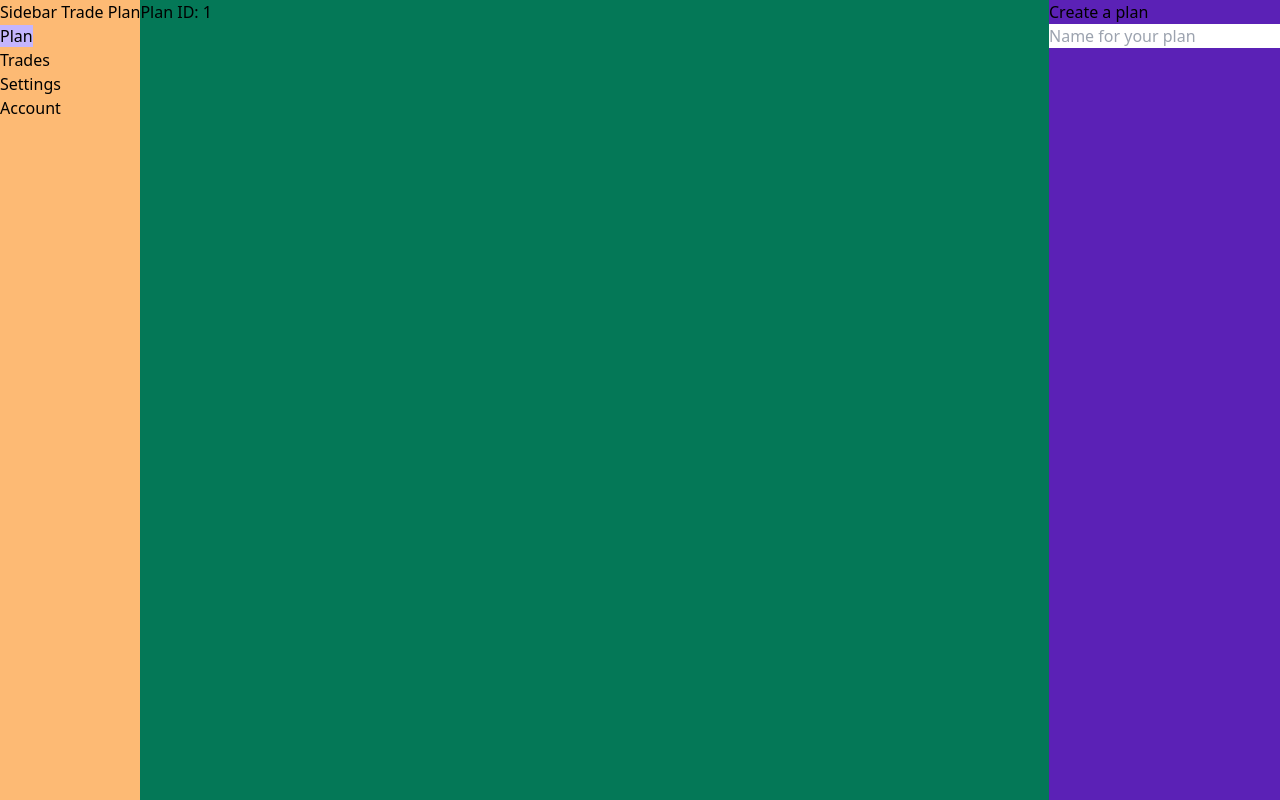
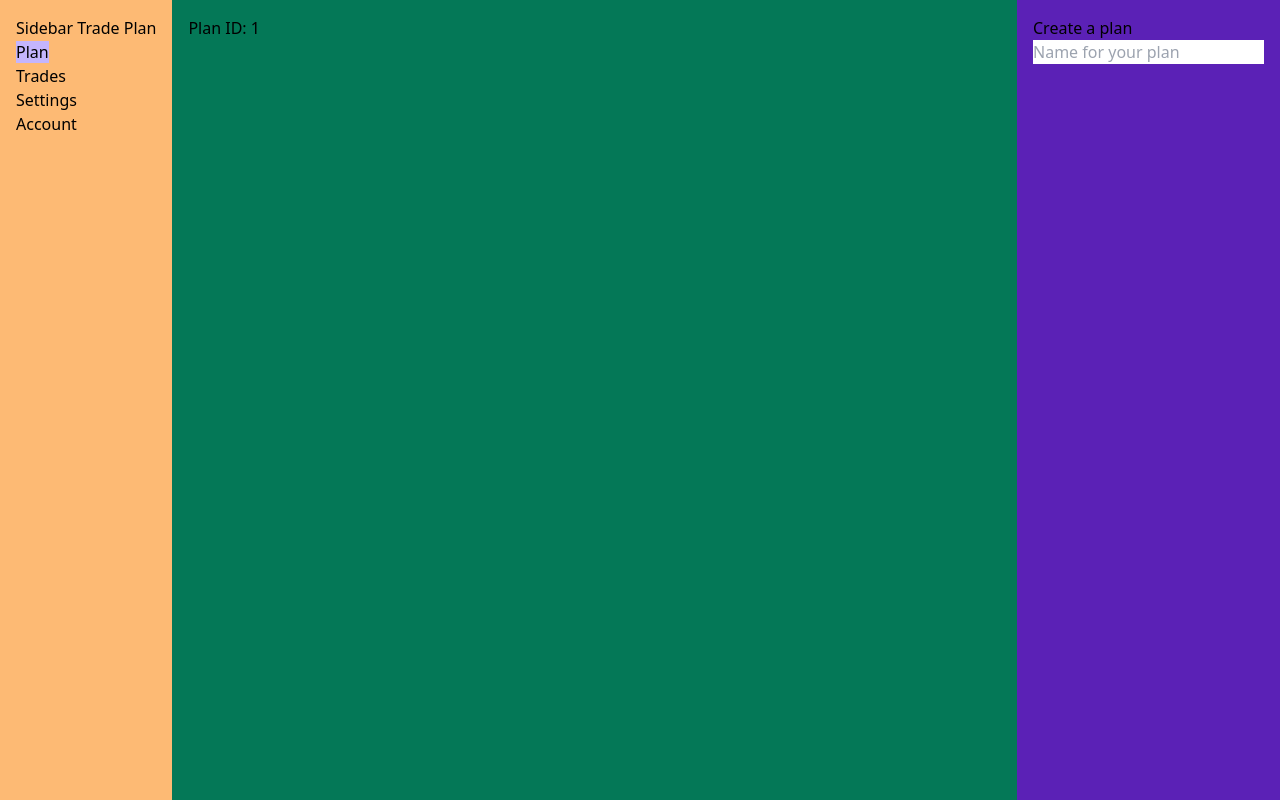
Before and after one commit to 7evenUp/trading-plan, a React (Vite) app: page /plan/1 in a window 1280 px wide. Built offline with nearby package versions, Linux system fonts and the light colour scheme.

Commit message:
Some styling

```diff
--- a/index.html
+++ b/index.html
@@ -4,7 +4,7 @@
     <meta charset="UTF-8" />
     <link rel="icon" type="image/svg+xml" href="/Vector.svg" />
     <meta name="viewport" content="width=device-width, initial-scale=1.0" />
-    <title>Vite + React + TS</title>
+    <title>Trading Plan</title>
   </head>
   <body>
     <div id="root"></div>
--- a/src/components/Sidebar.tsx
+++ b/src/components/Sidebar.tsx
@@ -2,7 +2,7 @@ import { NavLink } from "react-router-dom";
 
 const Sidebar = () => {
   return (
-    <div className="bg-orange-300">
+    <div className="bg-orange-300 p-4">
       <h1>Sidebar Trade Plan</h1>
       <nav>
         <ul>
--- a/src/components/index.ts
+++ b/src/components/index.ts
@@ -1 +1,2 @@
 export { default as Sidebar } from './Sidebar'
+export { default as Info } from './Info'
--- a/src/main.tsx
+++ b/src/main.tsx
@@ -22,7 +22,7 @@ const router = createBrowserRouter([
         children: [
           {
             path: ":planId",
-            element: <PlanID />
+            element: <PlanID />,
           }
         ]
       },
--- a/src/routes/plan.tsx
+++ b/src/routes/plan.tsx
@@ -3,7 +3,7 @@ import { Outlet } from 'react-router-dom'
 const plan = () => {
   return (
     <div className='bg-violet-800 flex-1 flex flex-row-reverse'>
-      <div>
+      <div className='p-4'>
         <h2>Create a plan</h2>
         <form>
           <label htmlFor='name'>
--- a/src/routes/planId.tsx
+++ b/src/routes/planId.tsx
@@ -4,7 +4,7 @@ const PlanID = () => {
   const params = useParams()
 
   return (
-    <div className="bg-emerald-700 flex-1">
+    <div className="bg-emerald-700 flex-1 p-4">
       <h3>Plan ID: {params.planId}</h3>
     </div>
   )
--- a/src/routes/root.tsx
+++ b/src/routes/root.tsx
@@ -1,11 +1,17 @@
-import { Outlet } from "react-router-dom";
-import { Sidebar } from "../components";
+import { Outlet, useLocation, useParams } from "react-router-dom";
+import { Info, Sidebar } from "../components";
 
 const Root = () => {
+  const location = useLocation()
+  console.log('Current location are:', location)
   return (
     <div className="flex w-screen min-h-screen">
       <Sidebar />
-      <Outlet />
+      {location.pathname === '/' ? (
+        <Info />
+      ) : (
+        <Outlet />
+      )}
     </div>
   )
 }
```
